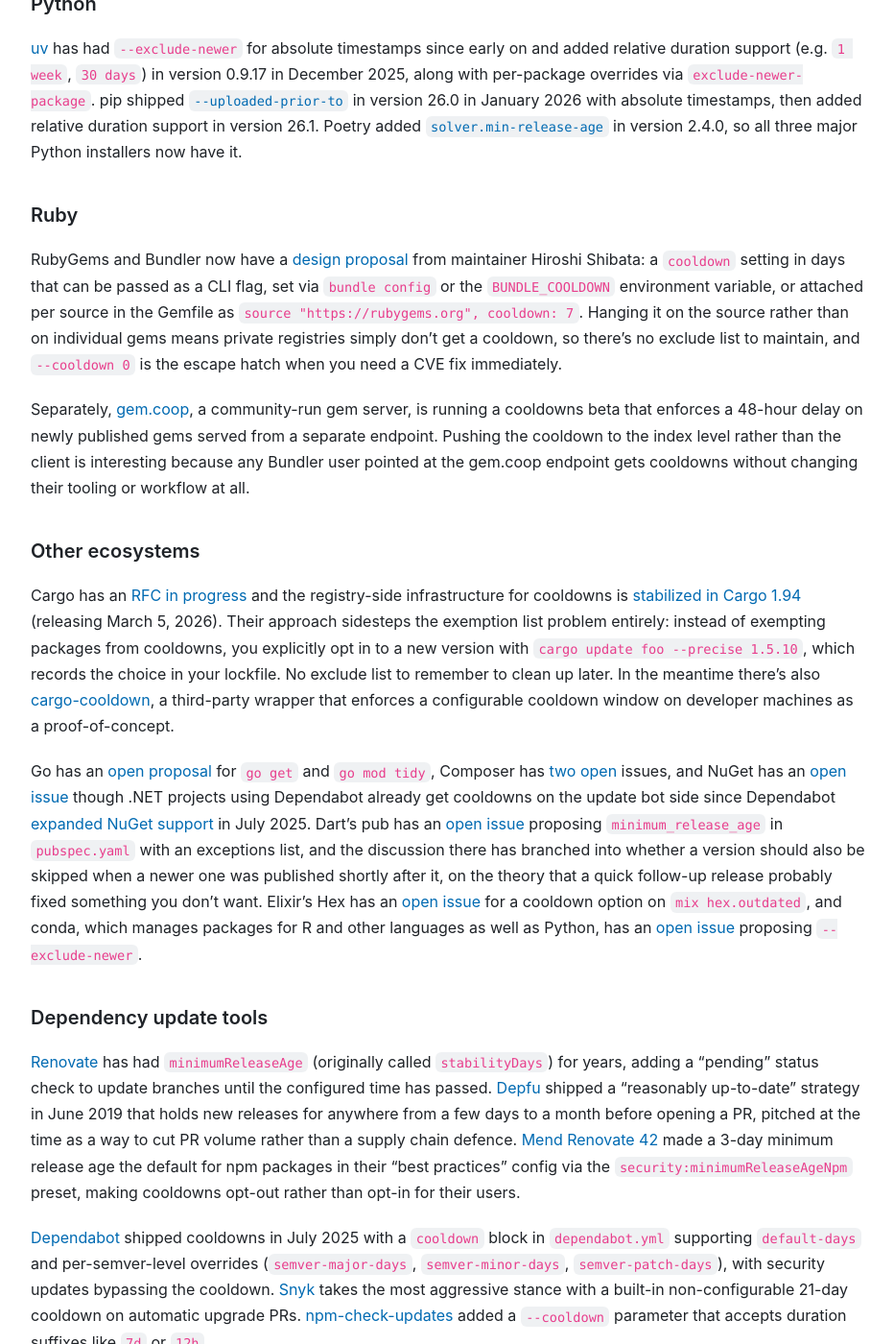
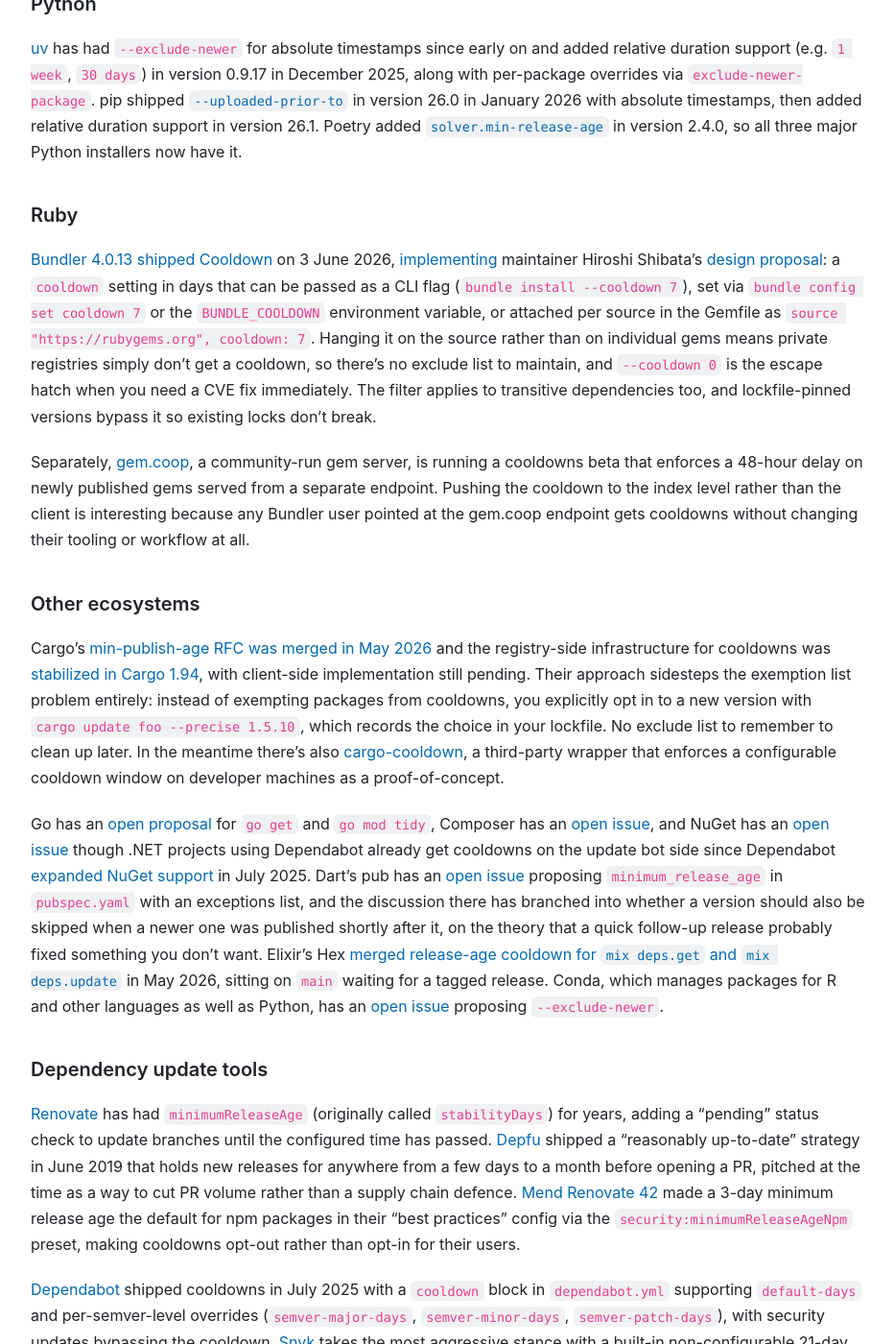
Before and after one commit to andrew/nesbitt.io, a Jekyll site: the page built from _posts/2026-03-04-package-managers-need-to-cool-down.md, in a window 1280 px wide and 1400 px high, scrolled down 971 px. Shown: the whole window at 96% size, without its empty margins (173-1105 px from the left). Built offline with Jekyll 4.4.1, drawn with Linux system fonts in a browser that asks for light colours; comment, search, counter and statistics services are not loaded; some of the changed text lies outside the part shown.

Commit message:
Update Ruby and Cargo cooldown implementation details in the post

```diff
--- a/_data/stats.json
+++ b/_data/stats.json
@@ -1,9 +1,9 @@
 {
-  "generated_at": "2026-06-03T11:09:27Z",
+  "generated_at": "2026-06-03T11:20:28Z",
   "total_posts": 155,
-  "total_words": 224033,
+  "total_words": 224055,
   "reading_minutes": 1121,
-  "average_words": 1445,
+  "average_words": 1446,
   "longest_post": {
     "title": "Package Management Papers",
     "url": "/2025/11/13/package-management-papers.html",
--- a/_posts/2026-03-04-package-managers-need-to-cool-down.md
+++ b/_posts/2026-03-04-package-managers-need-to-cool-down.md
@@ -26,15 +26,15 @@
 
 ### Ruby
 
-RubyGems and Bundler now have a [design proposal](https://github.com/ruby/rubygems/discussions/9113) from maintainer Hiroshi Shibata: a `cooldown` setting in days that can be passed as a CLI flag, set via `bundle config` or the `BUNDLE_COOLDOWN` environment variable, or attached per source in the Gemfile as `source "https://rubygems.org", cooldown: 7`. Hanging it on the source rather than on individual gems means private registries simply don't get a cooldown, so there's no exclude list to maintain, and `--cooldown 0` is the escape hatch when you need a CVE fix immediately.
+[Bundler 4.0.13 shipped Cooldown](https://blog.rubygems.org/2026/06/03/cooldown-let-new-gems-be-vetted.html) on 3 June 2026, [implementing](https://github.com/ruby/rubygems/pull/9576) maintainer Hiroshi Shibata's [design proposal](https://github.com/ruby/rubygems/discussions/9113): a `cooldown` setting in days that can be passed as a CLI flag (`bundle install --cooldown 7`), set via `bundle config set cooldown 7` or the `BUNDLE_COOLDOWN` environment variable, or attached per source in the Gemfile as `source "https://rubygems.org", cooldown: 7`. Hanging it on the source rather than on individual gems means private registries simply don't get a cooldown, so there's no exclude list to maintain, and `--cooldown 0` is the escape hatch when you need a CVE fix immediately. The filter applies to transitive dependencies too, and lockfile-pinned versions bypass it so existing locks don't break.
 
 Separately, [gem.coop](https://gem-coop.github.io/gem.coop/updates/4/), a community-run gem server, is running a cooldowns beta that enforces a 48-hour delay on newly published gems served from a separate endpoint. Pushing the cooldown to the index level rather than the client is interesting because any Bundler user pointed at the gem.coop endpoint gets cooldowns without changing their tooling or workflow at all.
 
 ### Other ecosystems
 
-Cargo has an [RFC in progress](https://github.com/rust-lang/rfcs/pull/3923) and the registry-side infrastructure for cooldowns is [stabilized in Cargo 1.94](https://doc.rust-lang.org/nightly/cargo/CHANGELOG.html#cargo-194-2026-03-05) (releasing March 5, 2026). Their approach sidesteps the exemption list problem entirely: instead of exempting packages from cooldowns, you explicitly opt in to a new version with `cargo update foo --precise 1.5.10`, which records the choice in your lockfile. No exclude list to remember to clean up later. In the meantime there's also [cargo-cooldown](https://crates.io/crates/cargo-cooldown), a third-party wrapper that enforces a configurable cooldown window on developer machines as a proof-of-concept.
+Cargo's [min-publish-age RFC was merged in May 2026](https://github.com/rust-lang/rfcs/pull/3923) and the registry-side infrastructure for cooldowns was [stabilized in Cargo 1.94](https://doc.rust-lang.org/nightly/cargo/CHANGELOG.html#cargo-194-2026-03-05), with client-side implementation still pending. Their approach sidesteps the exemption list problem entirely: instead of exempting packages from cooldowns, you explicitly opt in to a new version with `cargo update foo --precise 1.5.10`, which records the choice in your lockfile. No exclude list to remember to clean up later. In the meantime there's also [cargo-cooldown](https://crates.io/crates/cargo-cooldown), a third-party wrapper that enforces a configurable cooldown window on developer machines as a proof-of-concept.
 
-Go has an [open proposal](https://github.com/golang/go/issues/76485) for `go get` and `go mod tidy`, Composer has [two](https://github.com/composer/composer/issues/12552) [open](https://github.com/composer/composer/issues/12633) issues, and NuGet has an [open issue](https://github.com/NuGet/Home/issues/14657) though .NET projects using Dependabot already get cooldowns on the update bot side since Dependabot [expanded NuGet support](https://github.blog/changelog/2025-07-29-dependabot-expanded-cooldown-and-package-manager-support/) in July 2025. Dart's pub has an [open issue](https://github.com/dart-lang/pub/issues/4791) proposing `minimum_release_age` in `pubspec.yaml` with an exceptions list, and the discussion there has branched into whether a version should also be skipped when a newer one was published shortly after it, on the theory that a quick follow-up release probably fixed something you don't want. Elixir's Hex has an [open issue](https://github.com/hexpm/hex/issues/1113) for a cooldown option on `mix hex.outdated`, and conda, which manages packages for R and other languages as well as Python, has an [open issue](https://github.com/conda/conda/issues/15759) proposing `--exclude-newer`.
+Go has an [open proposal](https://github.com/golang/go/issues/76485) for `go get` and `go mod tidy`, Composer has an [open issue](https://github.com/composer/composer/issues/12633), and NuGet has an [open issue](https://github.com/NuGet/Home/issues/14657) though .NET projects using Dependabot already get cooldowns on the update bot side since Dependabot [expanded NuGet support](https://github.blog/changelog/2025-07-29-dependabot-expanded-cooldown-and-package-manager-support/) in July 2025. Dart's pub has an [open issue](https://github.com/dart-lang/pub/issues/4791) proposing `minimum_release_age` in `pubspec.yaml` with an exceptions list, and the discussion there has branched into whether a version should also be skipped when a newer one was published shortly after it, on the theory that a quick follow-up release probably fixed something you don't want. Elixir's Hex [merged release-age cooldown for `mix deps.get` and `mix deps.update`](https://github.com/hexpm/hex/pull/1160) in May 2026, sitting on `main` waiting for a tagged release. Conda, which manages packages for R and other languages as well as Python, has an [open issue](https://github.com/conda/conda/issues/15759) proposing `--exclude-newer`.
 
 ### Dependency update tools
 
@@ -48,7 +48,7 @@
 
 ### Still waiting
 
-For Go, Bundler, Composer, Dart, Hex, and conda, cooldown support is still in discussion or only partially landed, which means you're relying on Dependabot or Renovate to enforce the delay. That covers automated updates, but nothing stops someone from running `bundle update` or `go get` locally and pulling in a version that's been on the registry for ten minutes. I couldn't find any cooldown discussion at all for Maven, Gradle, or Swift Package Manager. If you know of one, let me know and I'll update this post.
+For Go, Composer, Dart, and conda, cooldown support is still in discussion, which means you're relying on Dependabot or Renovate to enforce the delay. That covers automated updates, but nothing stops someone from running `go get` or `composer update` locally and pulling in a version that's been on the registry for ten minutes. I couldn't find any cooldown discussion at all for Maven, Gradle, or Swift Package Manager. If you know of one, let me know and I'll update this post.
 
 The feature also goes by at least ten different configuration names across the tools that do support it (`cooldown`, `minimumReleaseAge`, `min-release-age`, `npmMinimalAgeGate`, `exclude-newer`, `stabilityDays`, `uploaded-prior-to`, `min-age`, `cooldown-days`, `minimum-dependency-age`), which makes writing about it almost as hard as configuring it across a polyglot project.
 
@@ -74,4 +74,4 @@
 
 Whether the registry exposes a timestamp at all predicts adoption speed pretty well: the ecosystems that already had publish times in their index API moved fastest, because cooldowns become a pure client-side filter when the resolver can already see when each version landed. npm's packument has carried a per-version `time` field for years and PyPI added `upload-time` to the simple index via PEP 700 in 2022, so pnpm, uv, and pip could ship the feature without touching the server.
 
-The npm field does come with a cost though, since `time` only appears in the full packument and not the abbreviated response most installers normally request, so enabling cooldowns means pulling multi-megabyte JSON files for popular packages instead of the slim variant. RubyGems' compact index doesn't carry timestamps at all, so the Bundler work depends on [adding `created_at` to the compact index `/info` endpoint](https://github.com/rubygems/rubygems.org/pull/6380) first, and changing a wire format that every Ruby install reads needs broader agreement than a client-side flag does.
+The npm field does come with a cost though, since `time` only appears in the full packument and not the abbreviated response most installers normally request, so enabling cooldowns means pulling multi-megabyte JSON files for popular packages instead of the slim variant. RubyGems' compact index doesn't carry timestamps at all, so Bundler's Cooldown reads `created_at` from the dependency API endpoint instead, and there's a [separate open PR](https://github.com/rubygems/rubygems.org/pull/6380) to add timestamps to the compact index `/info` response so the resolver doesn't need a second round-trip.
```
